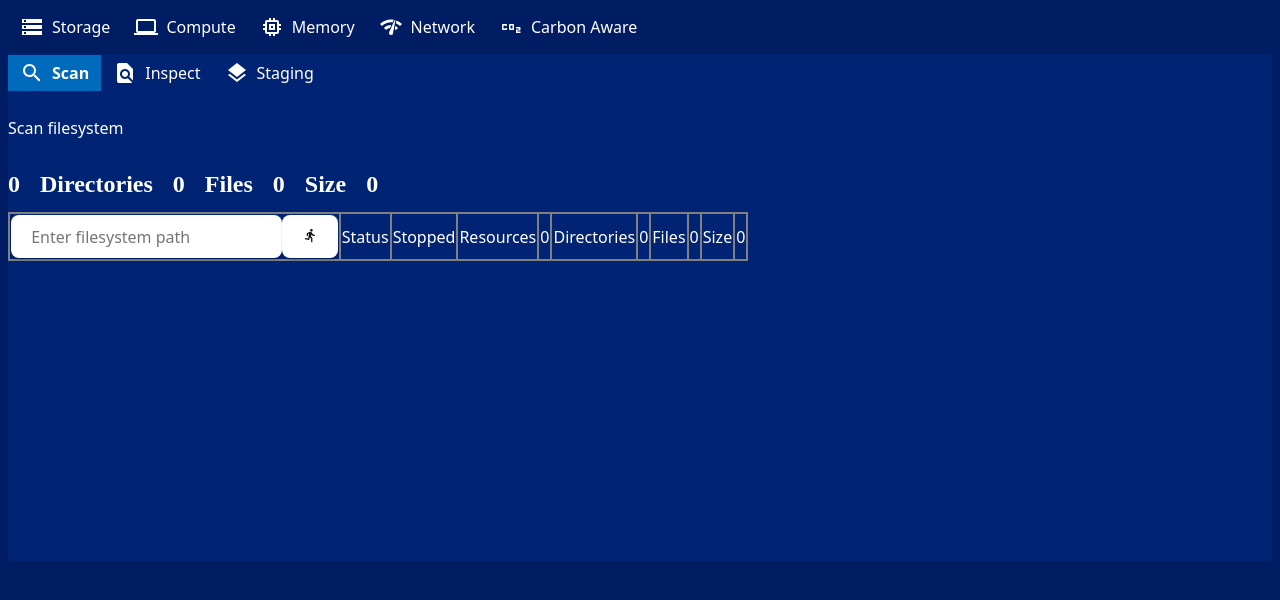
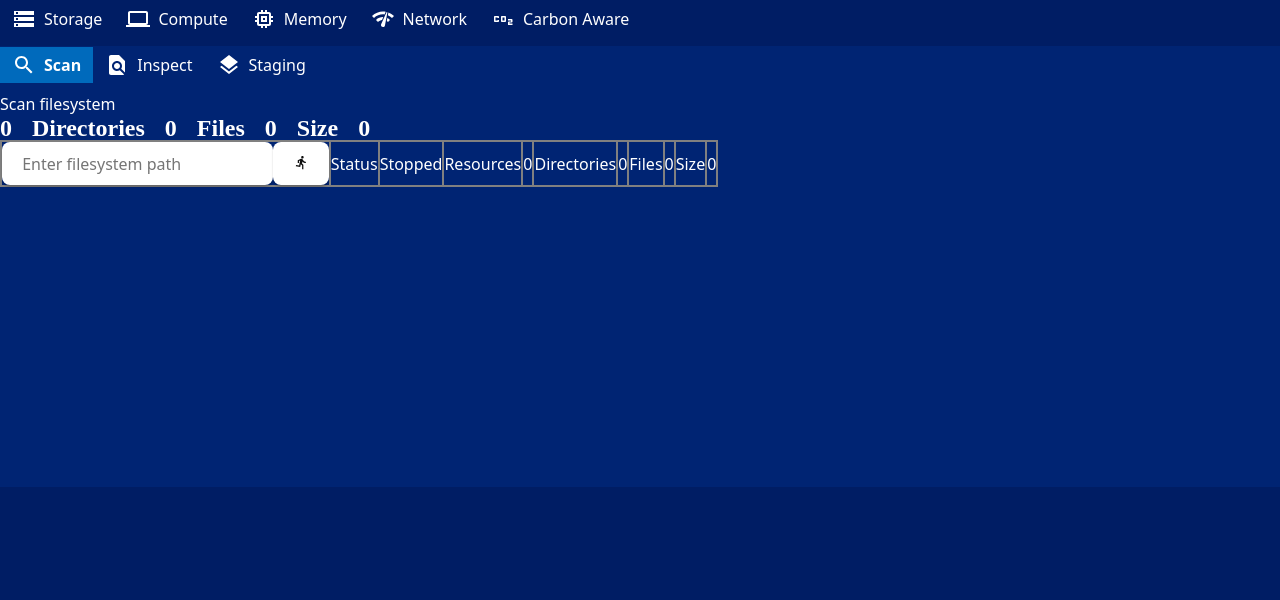
Before and after one commit to toaler/dups, a React (Vite) app: page / in a window 1280 px wide. Shown: the top 600 px of the page. Built offline with nearby package versions, Linux system fonts and the light colour scheme.

Commit message:
Set margins and padding to 0

```diff
--- a/src/App.css
+++ b/src/App.css
@@ -1,3 +1,9 @@
+* {
+    margin: 0;
+    padding: 0; /* Often padding is also reset */
+    box-sizing: border-box; /* Ensures padding does not affect the total width or height */
+}
+
 .logo.vite:hover {
   filter: drop-shadow(0 0 2em #747bff);
 }
```
